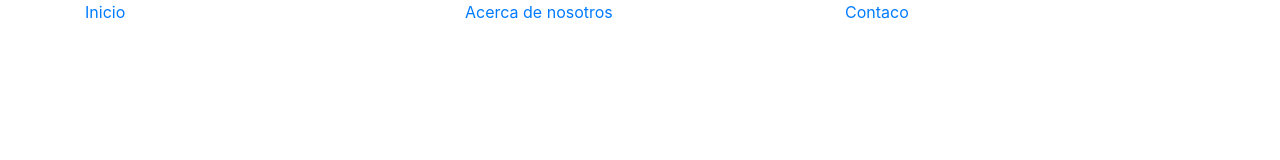
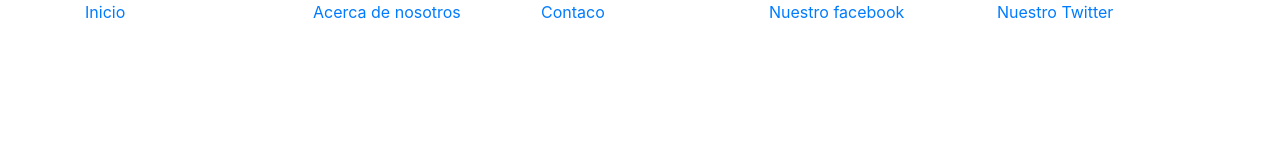
Before and after one commit to Otarolaandy/prueba, a plain HTML site: page index.html in a window 1280 px wide. Drawn offline with nearby package versions, Linux system fonts and the light colour scheme.

Commit message:
Agregando el Link de facebook y twitter

```diff
--- a/index.html
+++ b/index.html
@@ -10,14 +10,20 @@
 <body>
   <div class="container">
     <div class="row">
-      <div class="col md-4">
+      <div class="col md-3">
         <p><a href="./home.html">Inicio</a></p>
       </div>
-      <div class="col md-4">
+      <div class="col md-3">
         <p><a href="#">Acerca de nosotros</a></p>
       </div>
-      <div class="col md-4">
+      <div class="col md-3">
         <p><a href="#">Contaco</a></p>
+      </div>
+      <div class="col md-3">
+        <p><a href="#">Nuestro facebook</a></p>
+      </div>
+      <div class="col md-3">
+        <p><a href="#">Nuestro Twitter</a></p>
       </div>
     </div>
   </div>
```
